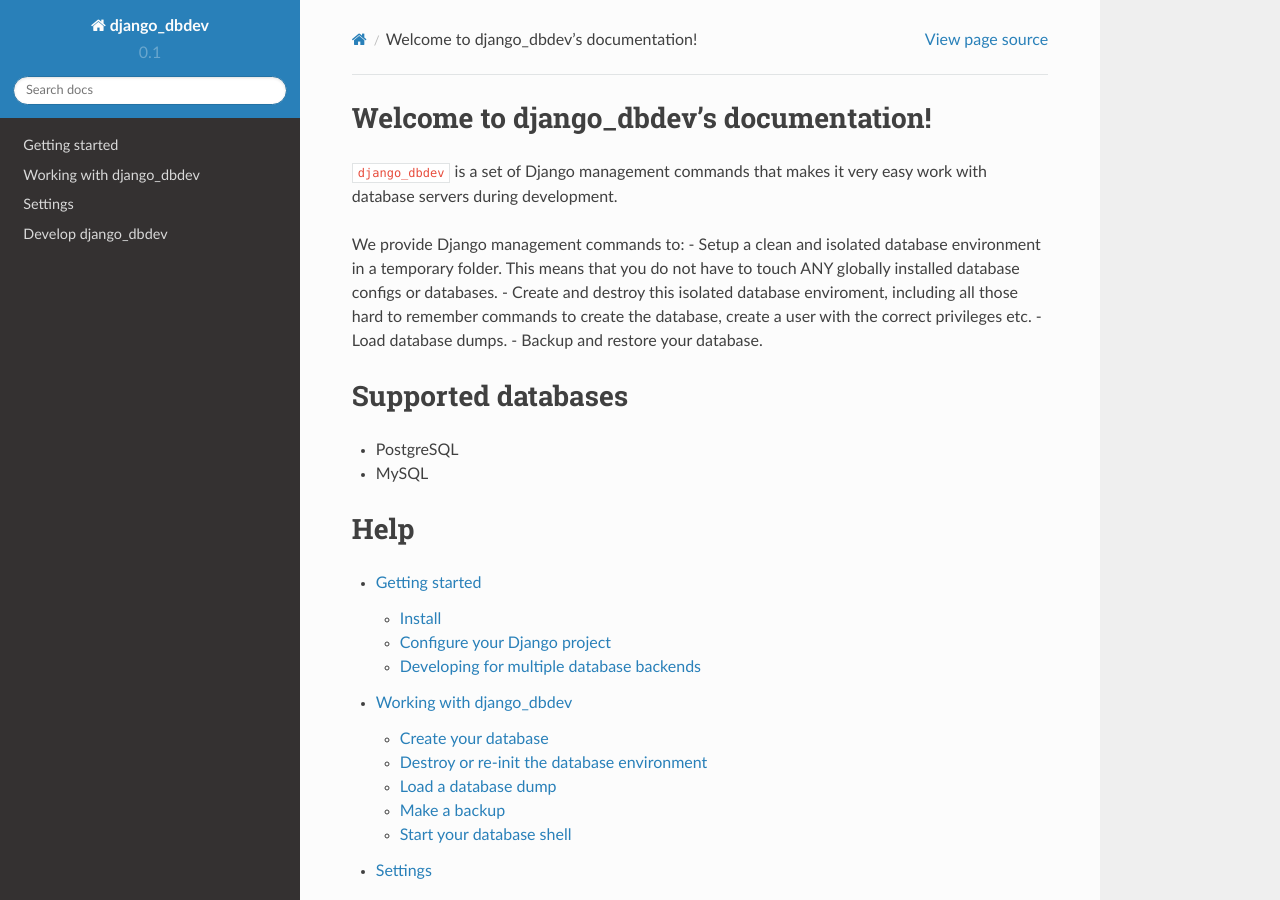
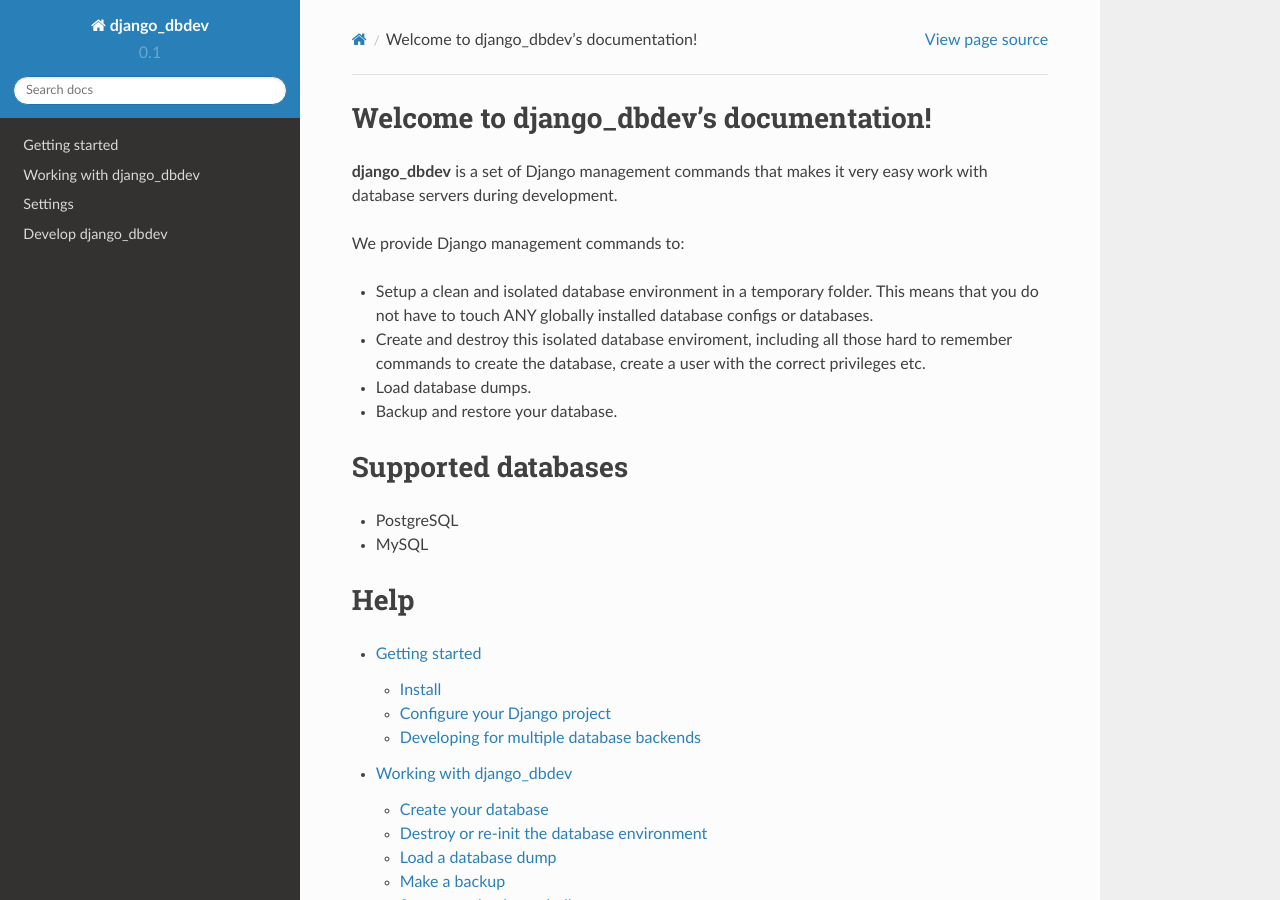
Before and after one commit to espenak/django_dbdev, a Sphinx documentation site: the page built from docs/index.rst, in a window 1280 px wide and 900 px high. Built offline with Sphinx 7.4.7 and the Read the Docs theme 2.0.0, drawn with Linux system fonts in a browser that asks for light colours.

Commit message:
docs: Fixed some syntax errors.

```diff
--- a/docs/index.rst
+++ b/docs/index.rst
@@ -6,11 +6,16 @@
 Welcome to django_dbdev's documentation!
 ========================================
 
-``django_dbdev`` is a set of Django management commands that makes it very easy work with database servers during development.
+**django_dbdev** is a set of Django management commands that makes it very easy work with database servers during development.
 
 We provide Django management commands to:
-- Setup a clean and isolated database environment in a temporary folder. This means that you do not have to touch ANY globally installed database configs or databases.
-- Create and destroy this isolated database enviroment, including all those hard to remember commands to create the database, create a user with the correct privileges etc.
+
+- Setup a clean and isolated database environment in a temporary folder. This
+  means that you do not have to touch ANY globally installed database configs or
+  databases.
+- Create and destroy this isolated database enviroment, including all those hard
+  to remember commands to create the database, create a user with the correct
+  privileges etc.
 - Load database dumps.
 - Backup and restore your database.
 
```
